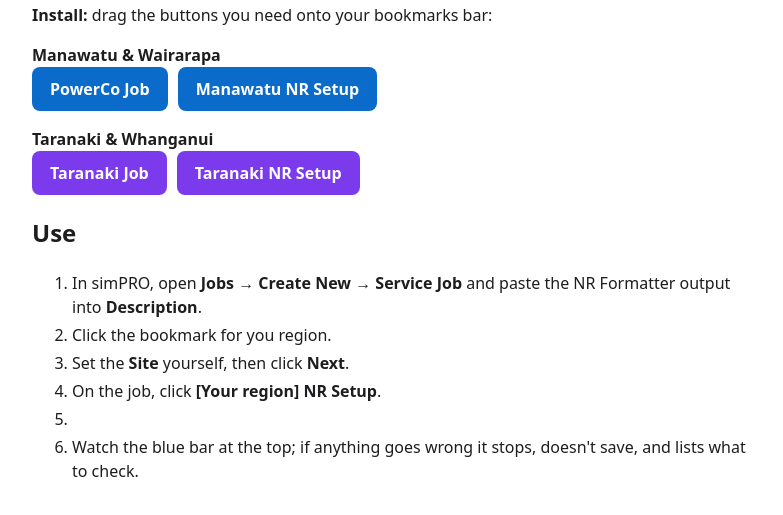
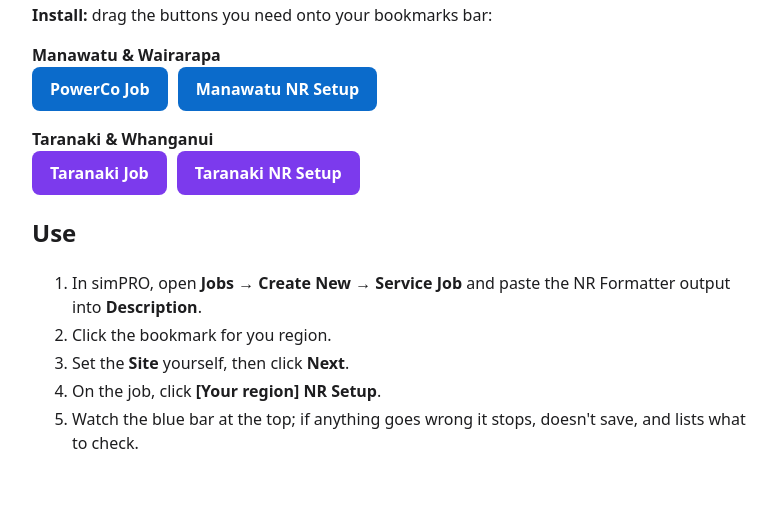
Before and after one commit to Cha-NPE/NPE_Bookmarklets, a plain HTML site: page index.html in a window 1280 px wide. Shown: the part 562-1077 px from the top of the page, without its empty margins (248-1031 px from the left). After the commit the page ends 1049 px from the top, so only its background shows below. Drawn offline with Linux system fonts and the light colour scheme.

Commit message:
There was an extra list item

```diff
--- a/index.html
+++ b/index.html
@@ -19,5 +19,5 @@ code{background:#f2f2f2;padding:1px 5px;border-radius:4px}li{margin:4px 0}</styl
 <li>In simPRO, open <b>Jobs → Create New → Service Job</b> and paste the NR Formatter output into <b>Description</b>.</li>
 <li>Click the bookmark for you region.</li>
 <li>Set the <b>Site</b> yourself, then click <b>Next</b>.</li>
-<li>On the job, click <b>[Your region] NR Setup</b>.<li>
+<li>On the job, click <b>[Your region] NR Setup</b>.</li>
 <li>Watch the blue bar at the top; if anything goes wrong it stops, doesn't save, and lists what to check.</li></ol>
```
